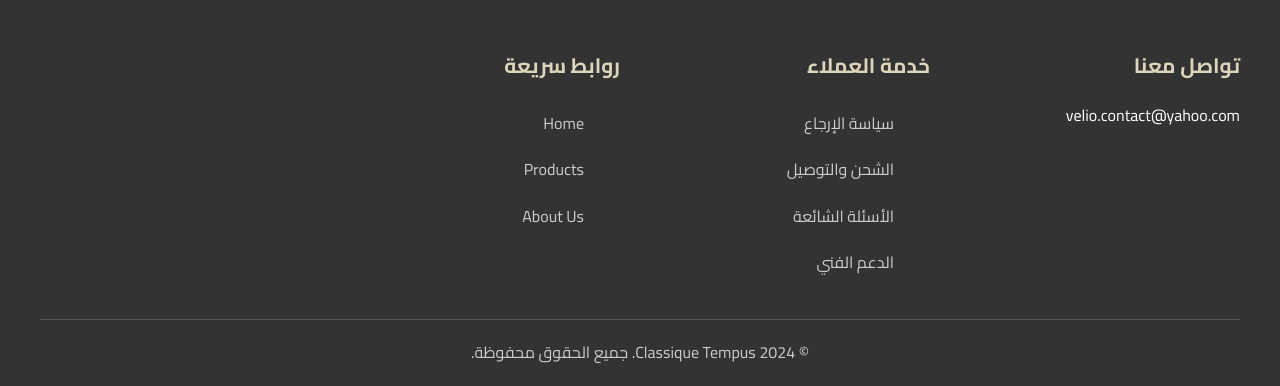
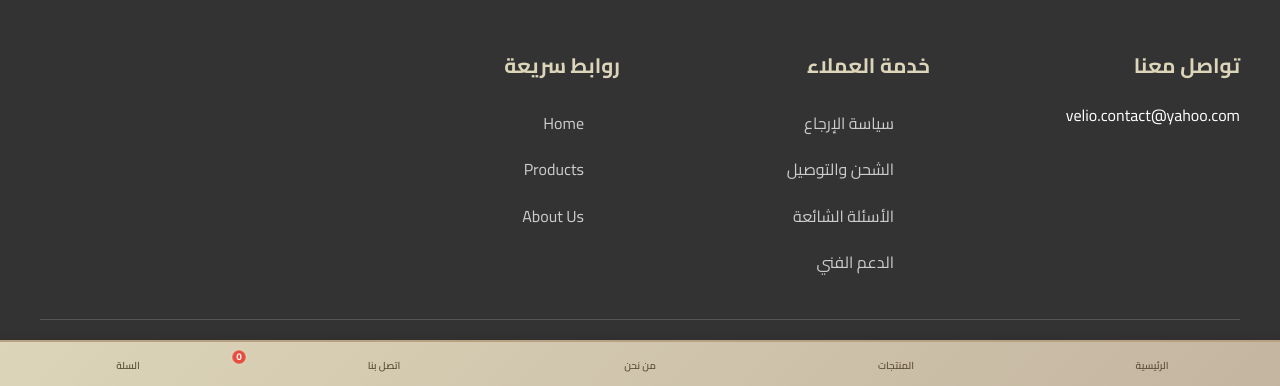
Before and after one commit to maia77/velio, a Flask app: page / in a window 1280 px wide. Shown: the part 2409-2795 px from the top of the page. Run offline with Flask 3, Linux system fonts and the light colour scheme; data that the repository does not hold is empty.

```diff
--- a/web/static/css/mobile-optimizations.css
+++ b/web/static/css/mobile-optimizations.css
@@ -642,6 +642,44 @@ img {
   perspective: 1000px !important;
 }
 
+/* إظهار الشريط على جميع الأجهزة المحمولة - قاعدة عامة */
+@media (max-width: 1024px) {
+  .mobile-bottom-nav {
+    display: flex !important;
+    position: fixed !important;
+    bottom: 0 !important;
+    left: 0 !important;
+    right: 0 !important;
+    width: 100% !important;
+    z-index: 9999 !important;
+    background: linear-gradient(135deg, #DCD5B9, #C4B5A0) !important;
+    border-top: 2px solid #B8A082 !important;
+    box-shadow: 0 -2px 10px rgba(0, 0, 0, 0.1) !important;
+  }
+
+  body {
+    padding-bottom: 70px !important;
+  }
+
+  .main-footer {
+    margin-bottom: 70px !important;
+  }
+}
+
+/* إظهار الشريط على جميع الأجهزة - قاعدة عامة */
+.mobile-bottom-nav {
+  display: flex !important;
+  position: fixed !important;
+  bottom: 0 !important;
+  left: 0 !important;
+  right: 0 !important;
+  width: 100% !important;
+  z-index: 9999 !important;
+  background: linear-gradient(135deg, #DCD5B9, #C4B5A0) !important;
+  border-top: 2px solid #B8A082 !important;
+  box-shadow: 0 -2px 10px rgba(0, 0, 0, 0.1) !important;
+}
+
 /* تحسين المنتجات للتفاعل باللمس */
 .product-card {
   -webkit-tap-highlight-color: transparent;
--- a/web/templates/index.html
+++ b/web/templates/index.html
@@ -2015,6 +2015,31 @@
       </div>
     </div>
   </header>
+
+  <!-- شريط التنقل السفلي للهواتف المحمولة -->
+  <nav class="mobile-bottom-nav">
+    <a href="#home" class="nav-item" onclick="showSection('home')">
+      <i class="fas fa-home"></i>
+      <span>الرئيسية</span>
+    </a>
+    <a href="#products" class="nav-item" onclick="showSection('products')">
+      <i class="fas fa-box"></i>
+      <span>المنتجات</span>
+    </a>
+    <a href="#about" class="nav-item" onclick="showSection('about')">
+      <i class="fas fa-info-circle"></i>
+      <span>من نحن</span>
+    </a>
+    <a href="#contact" class="nav-item" onclick="showSection('contact')">
+      <i class="fas fa-envelope"></i>
+      <span>اتصل بنا</span>
+    </a>
+    <a href="#" class="nav-item" onclick="openCart()">
+      <i class="fas fa-shopping-cart"></i>
+      <span>السلة</span>
+      <span class="cart-count" id="mobile-cart-count">0</span>
+    </a>
+  </nav>
 
   <!-- القسم الرئيسي -->
   <section id="home" class="page-section active">
@@ -2570,31 +2595,6 @@
       <p>&copy; 2024 Classique Tempus. جميع الحقوق محفوظة.</p>
     </div>
   </footer>
-
-  <!-- شريط التنقل السفلي للهواتف المحمولة -->
-  <nav class="mobile-bottom-nav">
-    <a href="#home" class="nav-item" onclick="showSection('home')">
-      <i class="fas fa-home"></i>
-      <span>الرئيسية</span>
-    </a>
-    <a href="#products" class="nav-item" onclick="showSection('products')">
-      <i class="fas fa-box"></i>
-      <span>المنتجات</span>
-    </a>
-    <a href="#about" class="nav-item" onclick="showSection('about')">
-      <i class="fas fa-info-circle"></i>
-      <span>من نحن</span>
-    </a>
-    <a href="#contact" class="nav-item" onclick="showSection('contact')">
-      <i class="fas fa-envelope"></i>
-      <span>اتصل بنا</span>
-    </a>
-    <a href="#" class="nav-item" onclick="openCart()">
-      <i class="fas fa-shopping-cart"></i>
-      <span>السلة</span>
-      <span class="cart-count" id="mobile-cart-count">0</span>
-    </a>
-  </nav>
 
   <!-- نموذج الطلب -->
   <div id="order-modal" class="modal">
```
